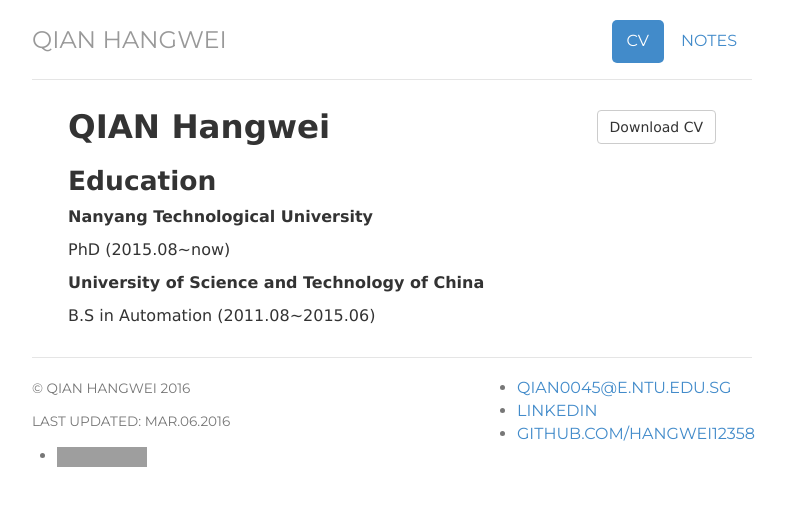
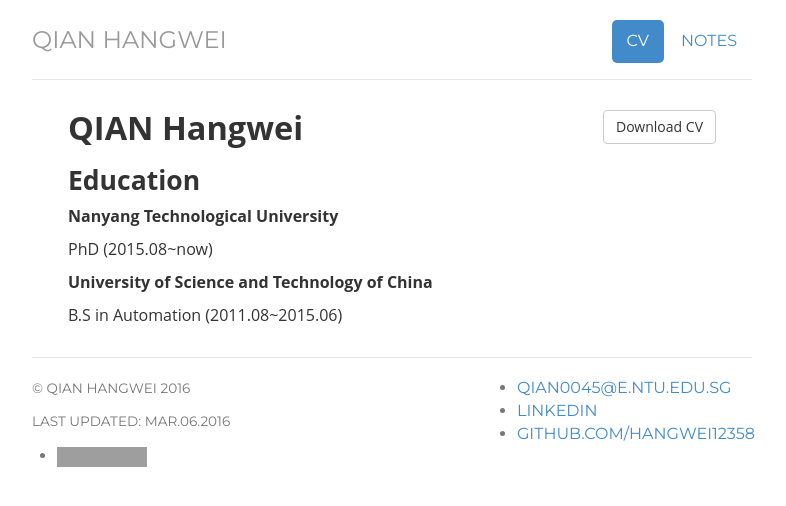
Before and after one commit to Hangwei12358/Hangwei12358.github.io, a Jekyll site: the page built from cv/index.html, in a window 1280 px wide. Shown: the top 506 px of the page, without its empty margins (248-1034 px from the left). Built offline with Jekyll 4.4.1, drawn with Linux system fonts in a browser that asks for light colours; grey boxes are pictures that could not be loaded.

Commit message:
change font again

```diff
--- a/css/style.css
+++ b/css/style.css
@@ -1,9 +1,9 @@
 @import url(http://fonts.googleapis.com/css?family=Merriweather:300,300italic,400,400italic,700,700italic);
 @import url(http://fonts.googleapis.com/css?family=Montserrat);
 
-body { padding-top: 20px; padding-bottom: 40px; font-family: 'Verdana', Georgia, Times; font-size: 16px; }
+body { padding-top: 20px; padding-bottom: 40px; font-family: 'Open Sans', Georgia, Times; font-size: 16px; }
 
-h1, h2, h3, h4, h5, h6, .h1, .h2, .h3, .h4, .h5, .h6 { font-family: 'Verdana', Georgia, Times; font-weight: 700;}
+h1, h2, h3, h4, h5, h6, .h1, .h2, .h3, .h4, .h5, .h6 { font-family: 'Open Sans', Georgia, Times; font-weight: 700;}
 
 blockquote p { font-size: 16px; line-height: 1.6em; }
 
```
